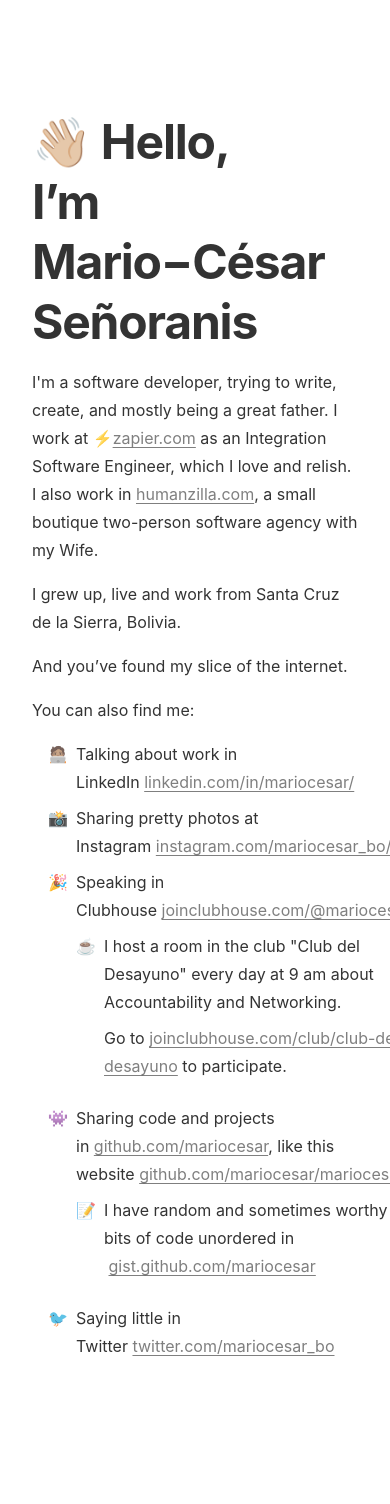
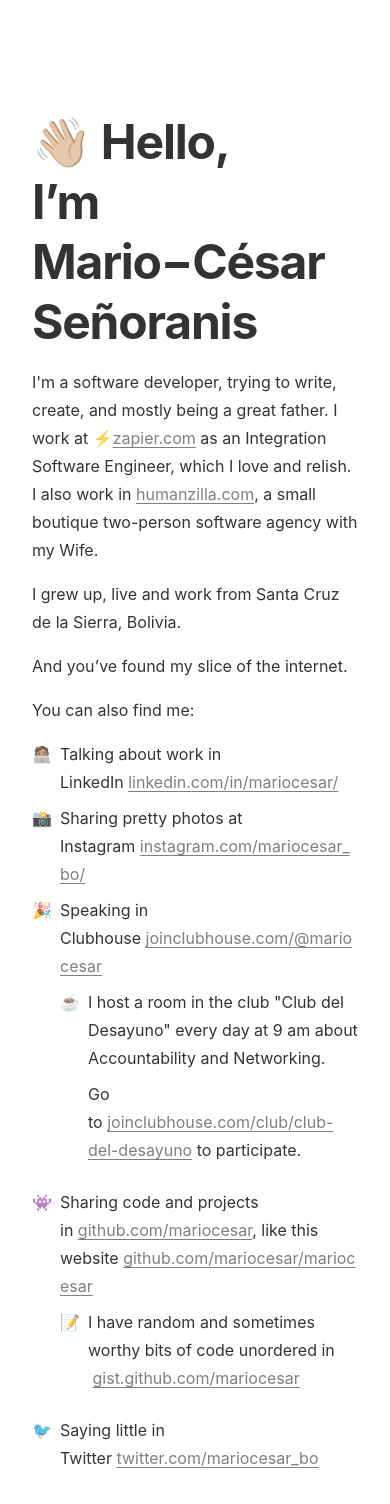
Before and after one commit to mariocesar/mariocesar, a Next.js app: page / in a window 390 px wide. Shown: the top 1504 px of the page. Before the commit the page ends 1432 px from the top, so only its background shows below. Built offline with nearby package versions, Linux system fonts and the light colour scheme.

Commit message:
Mobile tweaks

```diff
--- a/styles/globals.css
+++ b/styles/globals.css
@@ -9,14 +9,14 @@
   color: rgba(0, 0, 0, 0.8);
 }
 
+* {
+  box-sizing: border-box;
+}
+
 #__next {
   display: flex;
   flex-direction: column;
   min-height: 100vh;
-}
-
-* {
-  box-sizing: border-box;
 }
 
 h1 {
@@ -35,17 +35,17 @@
   margin-bottom: 1rem;
 }
 
-.container > p:hover,
-.container > ul > li:hover {
-  background: rgba(0, 0, 0, 0.033);
-  transition: all 100ms ease-in;
-}
-
 ul {
   list-style: none; /* Remove list bullets */
   display: block;
   padding: 0;
-  margin: 0 1rem;
+  margin: 0;
+}
+
+@media only screen and (min-width: 50rem) {
+  ul {
+    margin: 0 1rem;
+  }
 }
 
 ul ul {
@@ -64,21 +64,19 @@
   content: attr(data-icon);
 }
 
-header {
-  height: 5rem;
-}
-
 a {
   position: relative !important;
   text-decoration: underline;
   text-underline-offset: 0.2em;
   cursor: pointer;
   color: rgba(0, 0, 0, 0.5);
+  word-break: break-word;
 }
 
 @media only screen and (min-width: 50rem) {
   a {
     white-space: nowrap;
+    word-break: normal;
   }
 }
 
@@ -87,8 +85,18 @@
   color: rgba(0, 0, 0, 0.8);
 }
 
+header {
+  height: 5rem;
+}
+
 .main {
   max-width: 100%;
+}
+
+.container > p:hover,
+.container > ul > li:hover {
+  background: rgba(0, 0, 0, 0.033);
+  transition: all 100ms ease-in;
 }
 
 .container {
```
